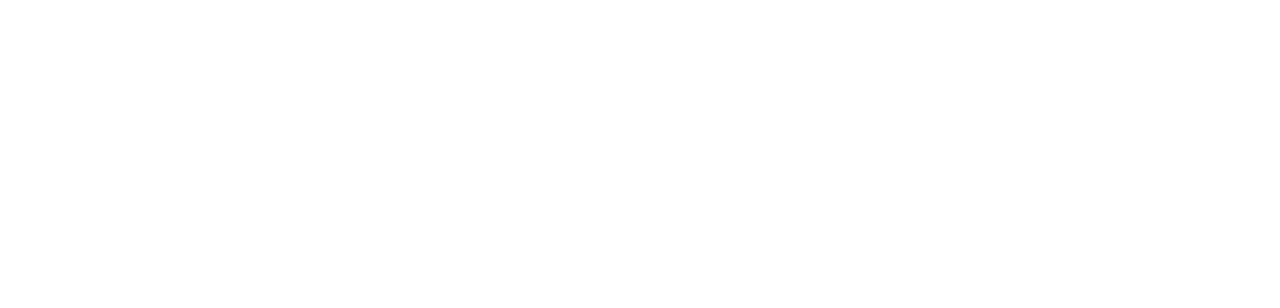
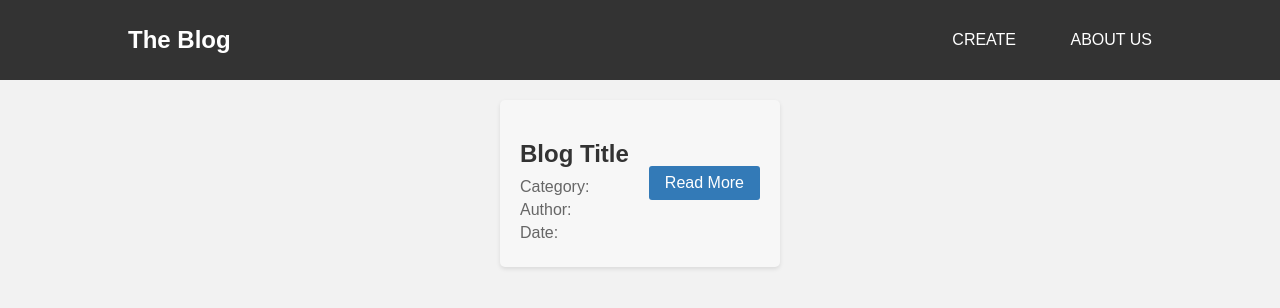
Before and after one commit to dachidavituri/News-Blog, a Flask app: page / in a window 1280 px wide. Before the commit the part shown is empty. Shown: the top 308 px of the page. Run offline with Flask 3, Linux system fonts and the light colour scheme.

Commit message:
create main page index.html

```diff
--- a/templates/index.html
+++ b/templates/index.html
@@ -4,8 +4,162 @@
     <meta charset="UTF-8">
     <meta name="viewport" content="width=device-width, initial-scale=1.0">
     <title>Document</title>
+    <style>
+        body{
+    font-family: sans-serif;
+    background-color: #f2f2f2;
+
+
+  }
+
+  .navigation {
+    position: fixed;
+    top: 0;
+    left: 50%;
+    transform: translateX(-50%);
+    display: flex;
+    justify-content: space-between;
+    align-items: center;
+    background-color: #333;
+    color: #fff;
+    padding: 10px;
+    width: 100%;
+    z-index: 9999;
+    gap: 20px
+
+  }
+
+
+  .navigation h1 {
+    font-size: 24px;
+    margin-left: 10%;
+  }
+
+  .nav-link {
+    margin-left: 50px;
+    color: #fff;
+    text-decoration: none;
+    cursor: pointer;
+  }
+  .nav-links-cont{
+    margin-right: 10%;
+  }
+
+  .nav-link:hover {
+    text-decoration: underline;
+  }
+
+  h1{
+    text-align: center;
+  }
+  .main-container{
+    display: flex;
+
+    justify-content: center;
+    align-items: center;
+
+    max-width: 1500px;
+    margin-left: auto;
+    margin-right: auto;
+    margin-top: 100px;
+
+    gap: 20px;
+    flex-wrap: wrap;
+
+
+
+  }
+   .blog-container {
+    display: flex;
+    justify-content: space-between;
+    align-items: center;
+    background-color: #f7f7f7;
+    border-radius: 5px;
+    box-shadow: 0 2px 4px rgba(0, 0, 0, 0.1);
+    padding: 20px;
+    margin-bottom: 20px;
+    transition: transform 0.3s ease-in-out;
+
+  }
+
+  .blog-container:hover {
+    transform: translateY(-5px);
+  }
+
+  .blog-info {
+    flex-grow: 1;
+  }
+
+  .blog-title {
+    font-family: 'Arial', sans-serif;
+    font-size: 24px;
+    margin-bottom: 10px;
+    color: #333;
+    transition: color 0.3s;
+  }
+
+  .blog-meta {
+    font-family: 'Arial', sans-serif;
+    color: #666;
+  }
+
+  .blog-meta p {
+    margin: 0;
+    margin-bottom: 5px;
+  }
+
+  .blog-actions {
+    margin-left: 20px;
+  }
+
+  .read-more-button {
+    display: inline-block;
+    font-family: 'Arial', sans-serif;
+    background-color: #337ab7;
+    color: #fff;
+    padding: 8px 16px;
+    text-decoration: none;
+    border-radius: 3px;
+    transition: background-color 0.3s;
+  }
+
+  .read-more-button:hover {
+    background-color: #23527c;
+    transform: scale(1.1);
+  }
+
+
+      </style>
 </head>
 <body>
+    <div class="navigation">
+
+        <h1>The Blog</h1>
+      <div class="nav-links-cont">
+        <a class="nav-link">CREATE</a>
+      <a class="nav-link">ABOUT US</a>
+      </div>
+
+
+
+    </div>
+
+    <div class="main-container">
+      <div class="blog-container">
+        <div class="blog-info">
+          <h2 class="blog-title">Blog Title</h2>
+          <div class="blog-meta">
+            <p class="blog-category">Category: </p>
+            <p class="blog-author">Author: </p>
+            <p class="blog-date">Date: </p>
+          </div>
+        </div>
+        <div class="blog-actions">
+          <a href="#" class="read-more-button">Read More</a>
+        </div>
+      </div>
+
+    </div>
 
 
 </body>
```
